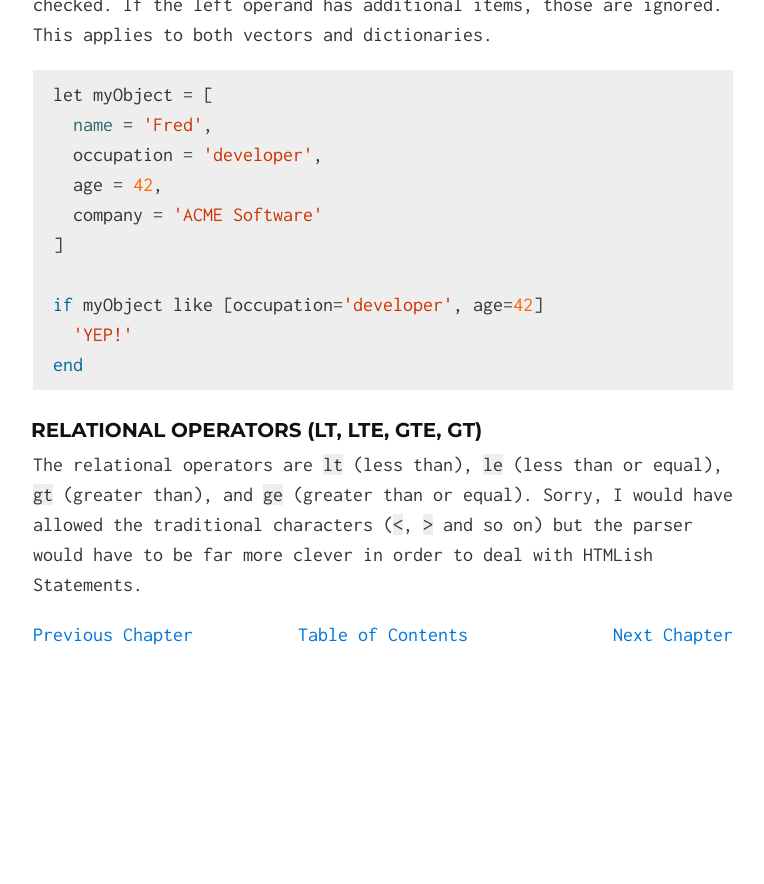
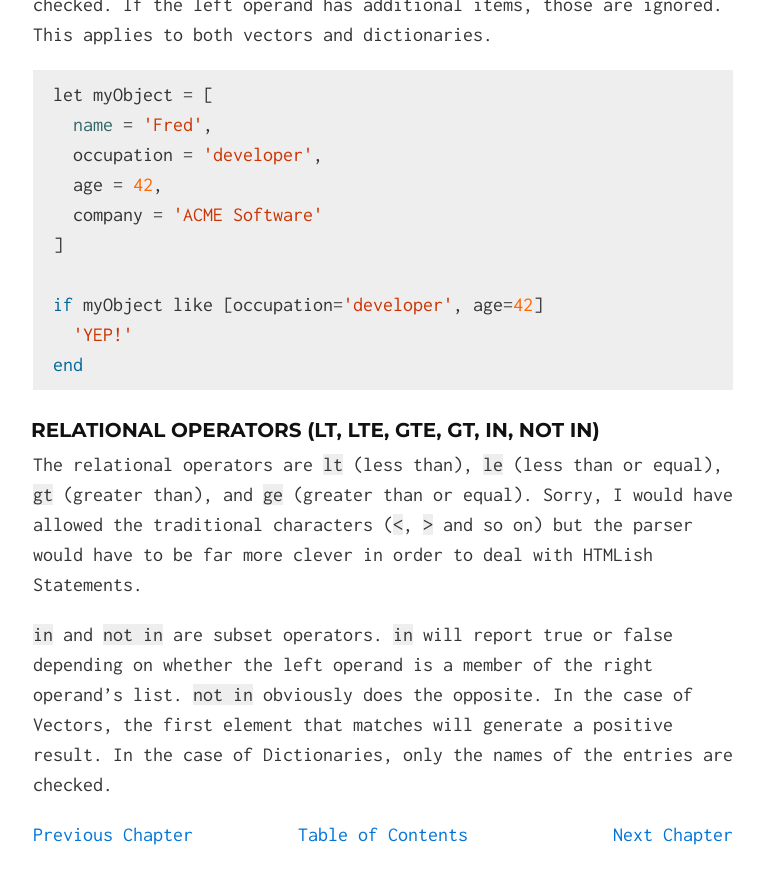
Before and after one commit to kode4food/interpol, a Jekyll site: the page built from guide/05-branching.md, in a window 1280 px wide and 900 px high, scrolled down 2960 px. Shown: the top 884 px of the window, without its empty margins (257-1021 px from the left). Built offline with Jekyll 4.4.1, drawn with Linux system fonts in a browser that asks for light colours; Markdown is read by kramdown in place of the engine named in the settings; before the commit the page ends 3660 px from its top, so only the background shows below that.

Commit message:
in and not in

````diff
--- a/guide/05-branching.md
+++ b/guide/05-branching.md
@@ -98,5 +98,7 @@ if myObject like [occupation='developer', age=42]
 end
 ```
 
-### Relational Operators (lt, lte, gte, gt)
+### Relational Operators (lt, lte, gte, gt, in, not in)
 The relational operators are `lt` (less than), `le` (less than or equal), `gt` (greater than), and `ge` (greater than or equal).  Sorry, I would have allowed the traditional characters (`<`, `>` and so on) but the parser would have to be far more clever in order to deal with HTMLish Statements.
+
+`in` and `not in` are subset operators.  `in` will report true or false depending on whether the left operand is a member of the right operand's list.  `not in` obviously does the opposite.  In the case of Vectors, the first element that matches will generate a positive result.  In the case of Dictionaries, only the names of the entries are checked.
````
